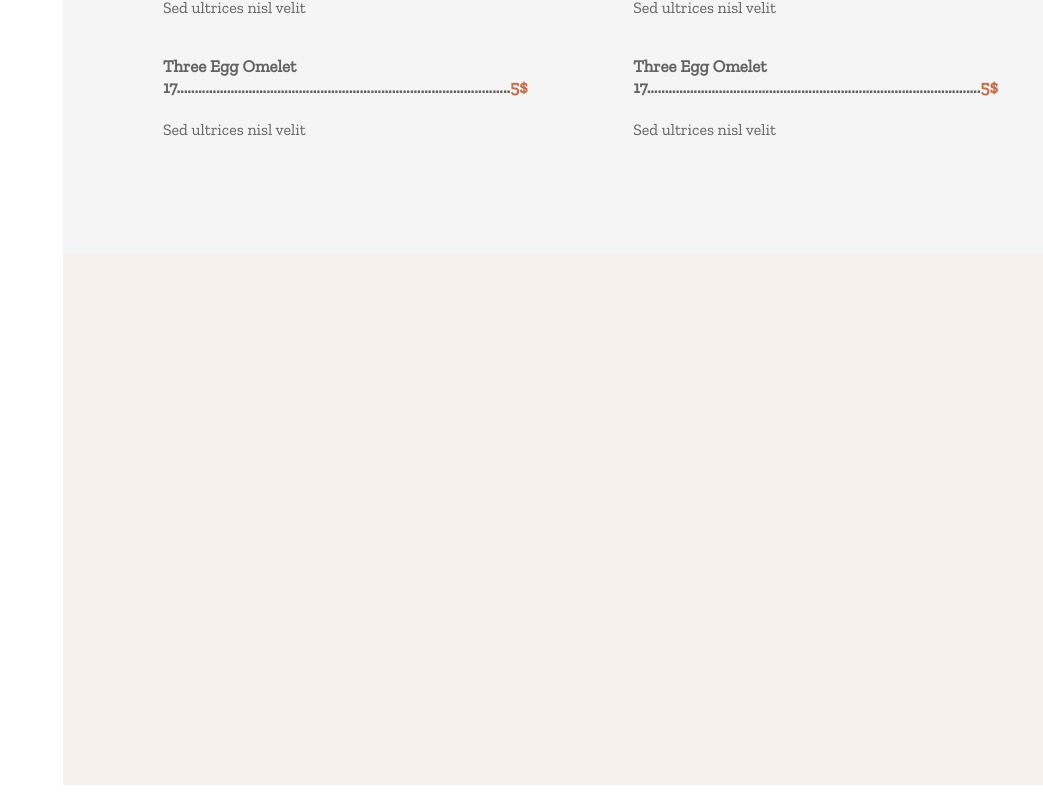
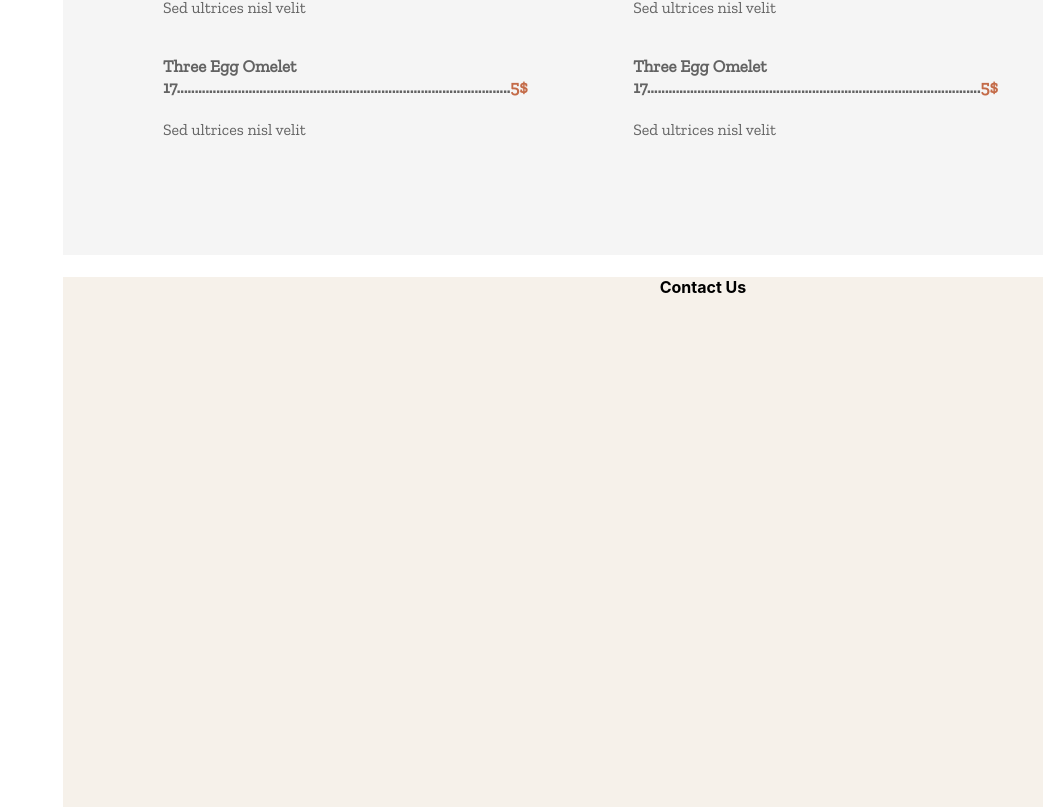
Before and after one commit to nguyenphuloc/decoffee, a React (Create React App) app: page / in a window 1280 px wide. Shown: the part 2513-3320 px from the top of the page, without its empty margins (237-1280 px from the left). Before the commit the page ends 3298 px from the top, so only its background shows below. Built offline with nearby package versions, Linux system fonts and the light colour scheme; a web font is replaced by a local one.

Commit message:
footer in home v.10.06.001

```diff
--- a/src/container/footer/index.jsx
+++ b/src/container/footer/index.jsx
@@ -6,6 +6,9 @@ export default function Footer() {
         <div className="ctn-footer">
             <div className="footer">
                 <div className="footer-address">
+                    <h4>Contact Us</h4>
+                    <p></p>
+                    <p></p>
                     <div></div>
                 </div>
                 <div className ="footer-logo">
```
